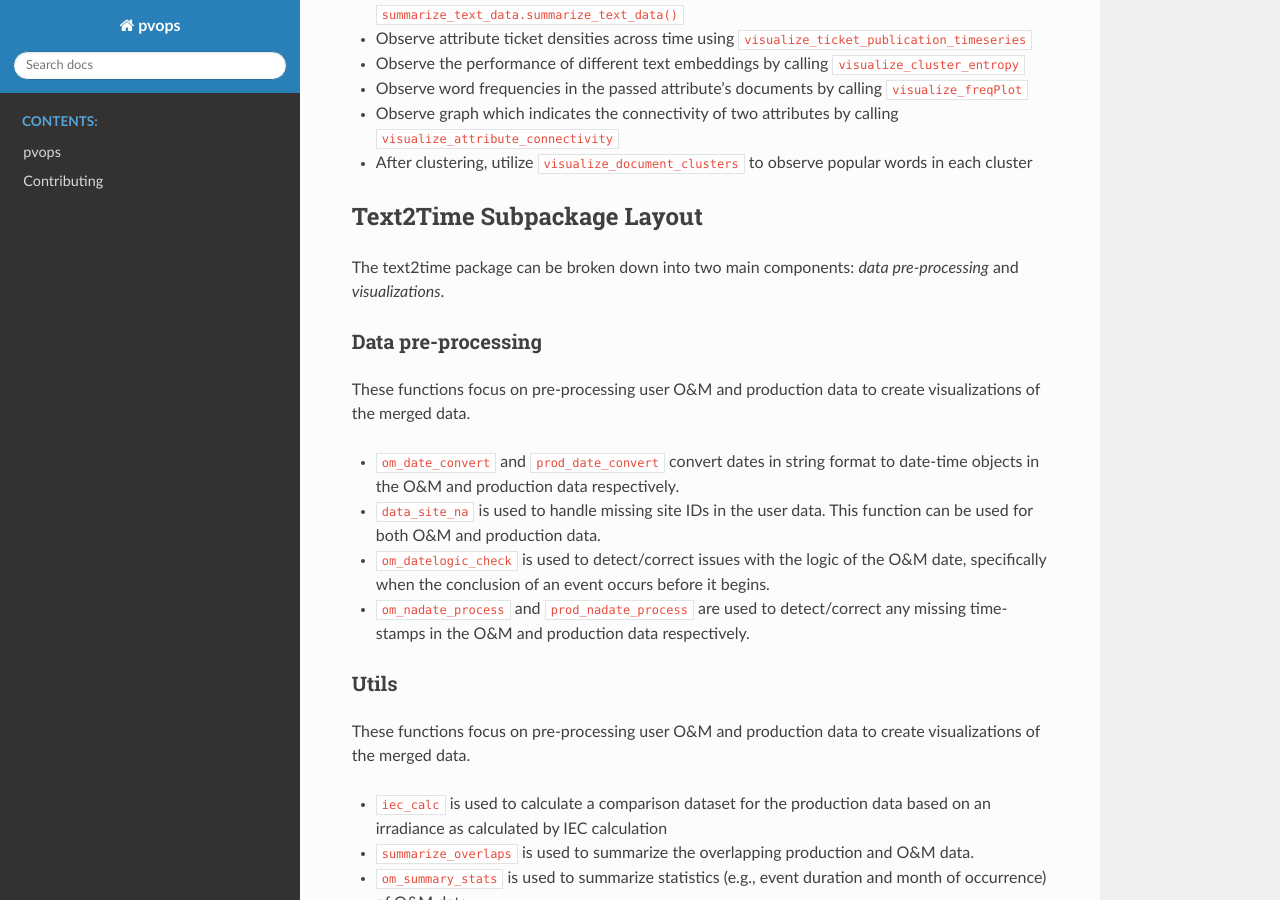
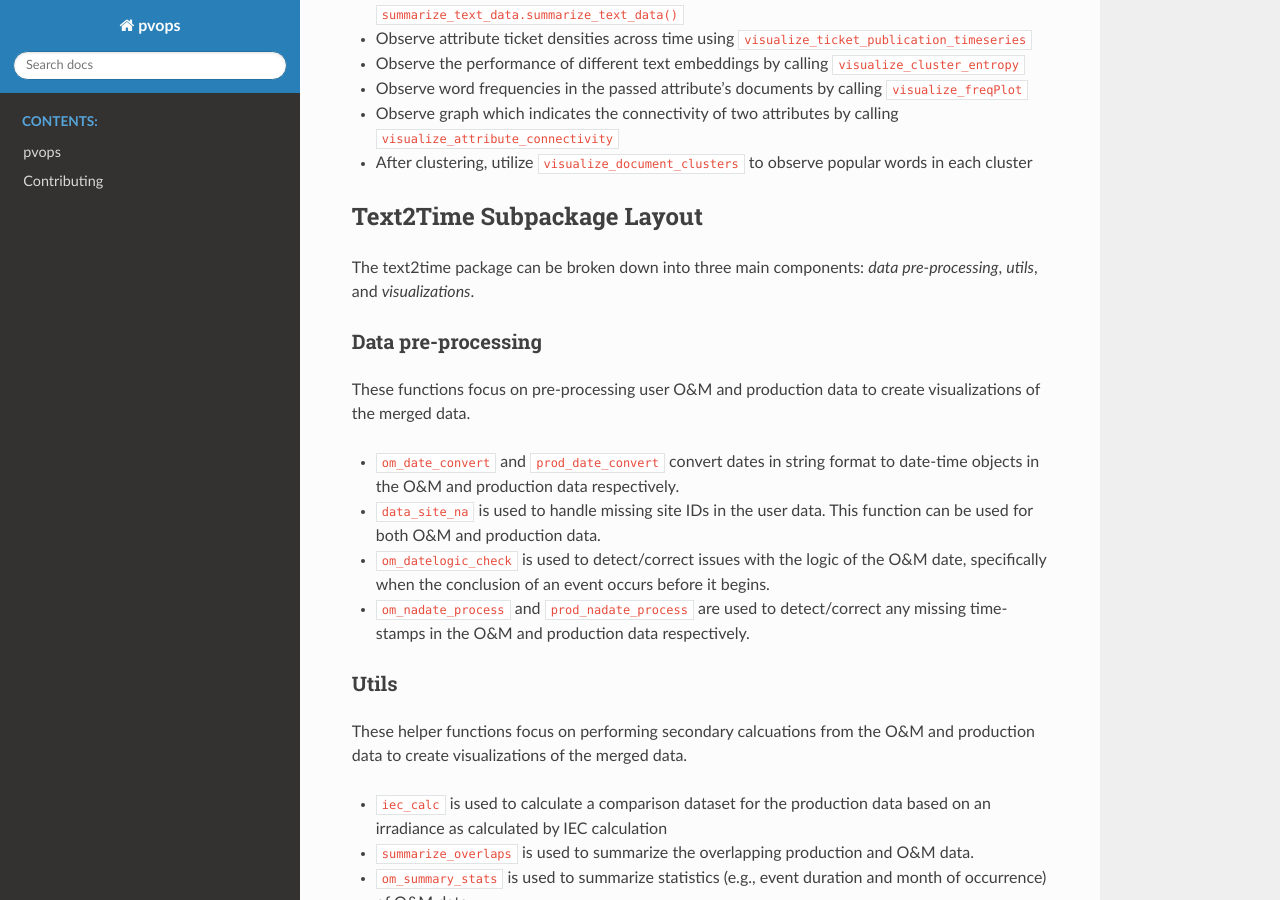
Before and after one commit to sandialabs/pvOps, a Sphinx documentation site: the page built from docs/index.rst, in a window 1280 px wide and 900 px high, scrolled down 2034 px. Built offline with Sphinx 7.4.7 and the Read the Docs theme 2.0.0, drawn with Linux system fonts in a browser that asks for light colours.

Commit message:
minor corrections to documentation index for T2T functions

```diff
--- a/docs/index.rst
+++ b/docs/index.rst
@@ -65,7 +65,7 @@ Create visualizations to get a better understanding about your documents.
 Text2Time Subpackage Layout
 ===========================
 
-The text2time package can be broken down into two main components: `data pre-processing` and `visualizations`.
+The text2time package can be broken down into three main components: `data pre-processing`, `utils`, and `visualizations`.
 
 Data pre-processing
 -------------------
@@ -78,11 +78,11 @@ These functions focus on pre-processing user O&M and production data to create v
 
 Utils
 ------
-These functions focus on pre-processing user O&M and production data to create visualizations of the merged data.
+These helper functions focus on performing secondary calcuations from the O&M and production data to create visualizations of the merged data.
 
 *  ``iec_calc`` is used to calculate a comparison dataset for the production data based on an irradiance as calculated by IEC calculation
 *  ``summarize_overlaps`` is used to summarize the overlapping production and O&M data.
-* ``om_summary_stats`` is used to summarize statistics (e.g., event duration and month of occurrence) of O&M data
+*  ``om_summary_stats`` is used to summarize statistics (e.g., event duration and month of occurrence) of O&M data
 *  ``overlapping_data`` is used to trim the production and O&M data frames and only retain the data where both datasets overlap in time.
 *  ``prod_anomalies`` is used to detect/correct issues when the production data is input in cumulative format and unexpected dips show up in the data.
 *  ``prod_quant`` is used to calculate a comparison between the actual production data and a baseline (e.g. the IEC calculation)
```
